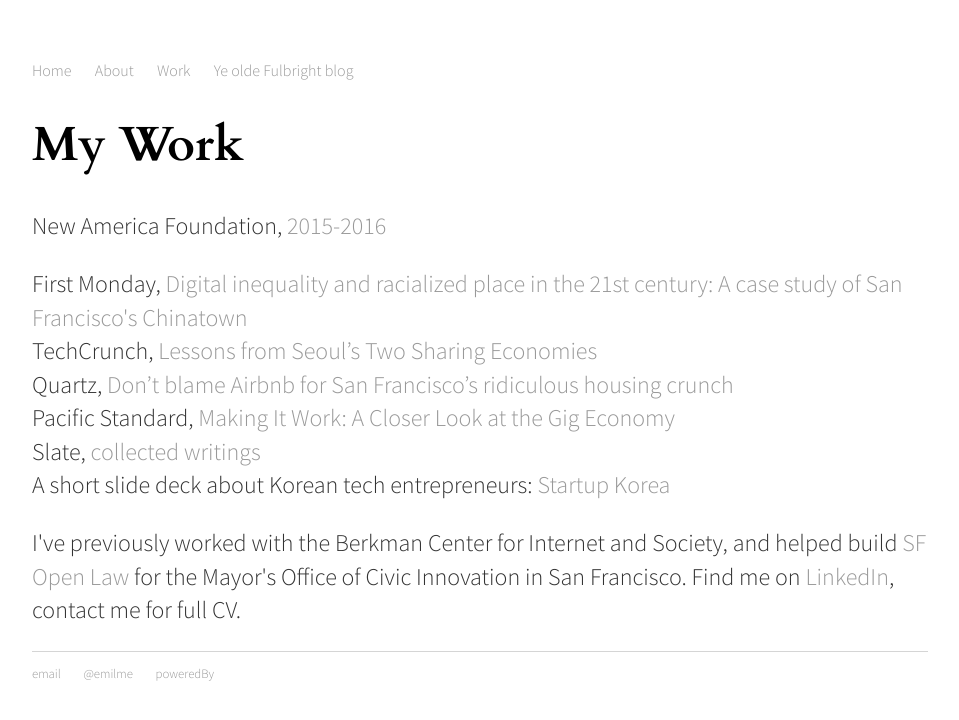
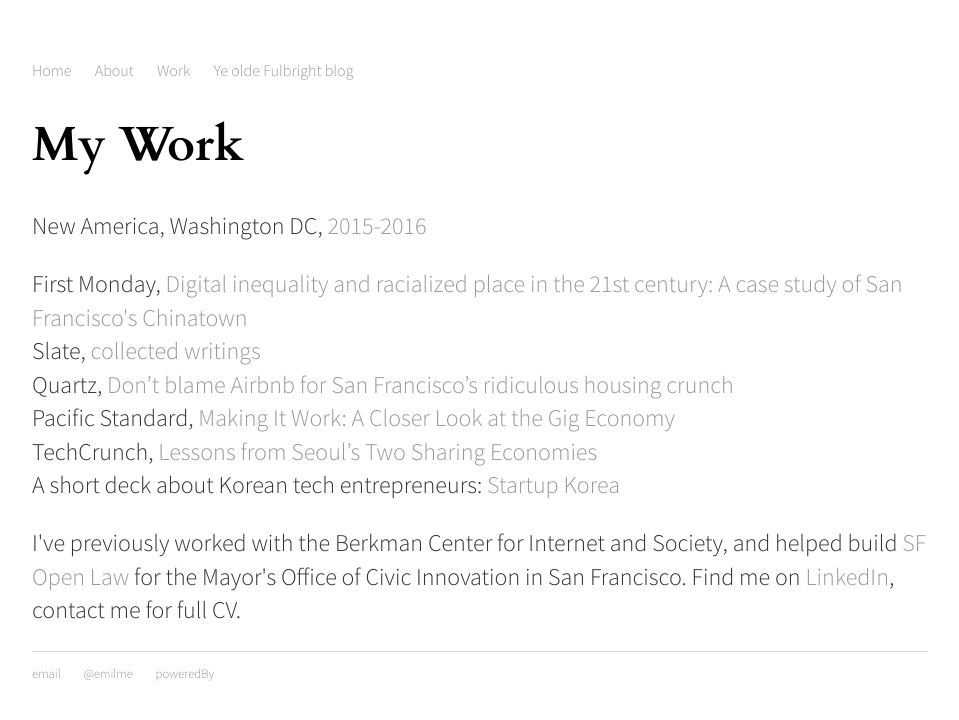
Before and after one commit to emilme/emilme.github.io, a Jekyll site: the page built from work/index.html, in a window 1280 px wide. Shown: the top 720 px of the page, without its empty margins (160-1119 px from the left). Built offline with Jekyll 4.4.1, drawn with Linux system fonts in a browser that asks for light colours.

Commit message:
Update index.html

```diff
--- a/work/index.html
+++ b/work/index.html
@@ -4,12 +4,12 @@
 ---
 <div class="blurb">
 	<h1>My Work</h1>
-	<p>New America Foundation, <a href="https://www.newamerica.org/our-people/emily-hong/">2015-2016</a></p>
+	<p>New America, Washington DC, <a href="https://www.newamerica.org/our-people/emily-hong/">2015-2016</a></p>
 	<p>First Monday, <a href="http://firstmonday.org/ojs/index.php/fm/article/view/6196/">Digital inequality and racialized place in the 21st century: A case study of San Francisco's Chinatown</a>
-	<br>TechCrunch, <a href="http://techcrunch.com/2015/08/14/lessons-from-seouls-two-sharing-economies/">Lessons from Seoul’s Two Sharing Economies</a>
+	<br>Slate, <a href="http://www.slate.com/authors.emily_hong.html">collected writings</a>
 	<br>Quartz, <a href="http://qz.com/541697/dont-blame-airbnb-for-san-franciscos-ridiculous-housing-crunch/">Don’t blame Airbnb for San Francisco’s ridiculous housing crunch</a>
 	<br>Pacific Standard, <a href="http://www.psmag.com/business-economics/making-it-work-a-closer-look-at-the-gig-economy">Making It Work: A Closer Look at the Gig Economy</a>
-	<br>Slate, <a href="http://www.slate.com/authors.emily_hong.html">collected writings</a>
-	<br>A short slide deck about Korean tech entrepreneurs: <a href="https://docs.google.com/presentation/d/1upNoDC0jx2qZsXt-f0KI-7ajeRpY_ZWC4sb7-6fkHbs/pub?start=false&loop=false&delayms=3000">Startup Korea</a></p>
+	<br>TechCrunch, <a href="http://techcrunch.com/2015/08/14/lessons-from-seouls-two-sharing-economies/">Lessons from Seoul’s Two Sharing Economies</a>
+	<br>A short deck about Korean tech entrepreneurs: <a href="https://docs.google.com/presentation/d/1upNoDC0jx2qZsXt-f0KI-7ajeRpY_ZWC4sb7-6fkHbs/pub?start=false&loop=false&delayms=3000">Startup Korea</a></p>
 	<p>I've previously worked with the Berkman Center for Internet and Society, and helped build <a href="http://open.innovatesf.com/openlaw/">SF Open Law</a> for the Mayor's Office of Civic Innovation in San Francisco. Find me on <a href="https://www.linkedin.com/in/emilydhong">LinkedIn</a>, contact me for full CV.</p>
 </div><!-- /.blurb -->
```
